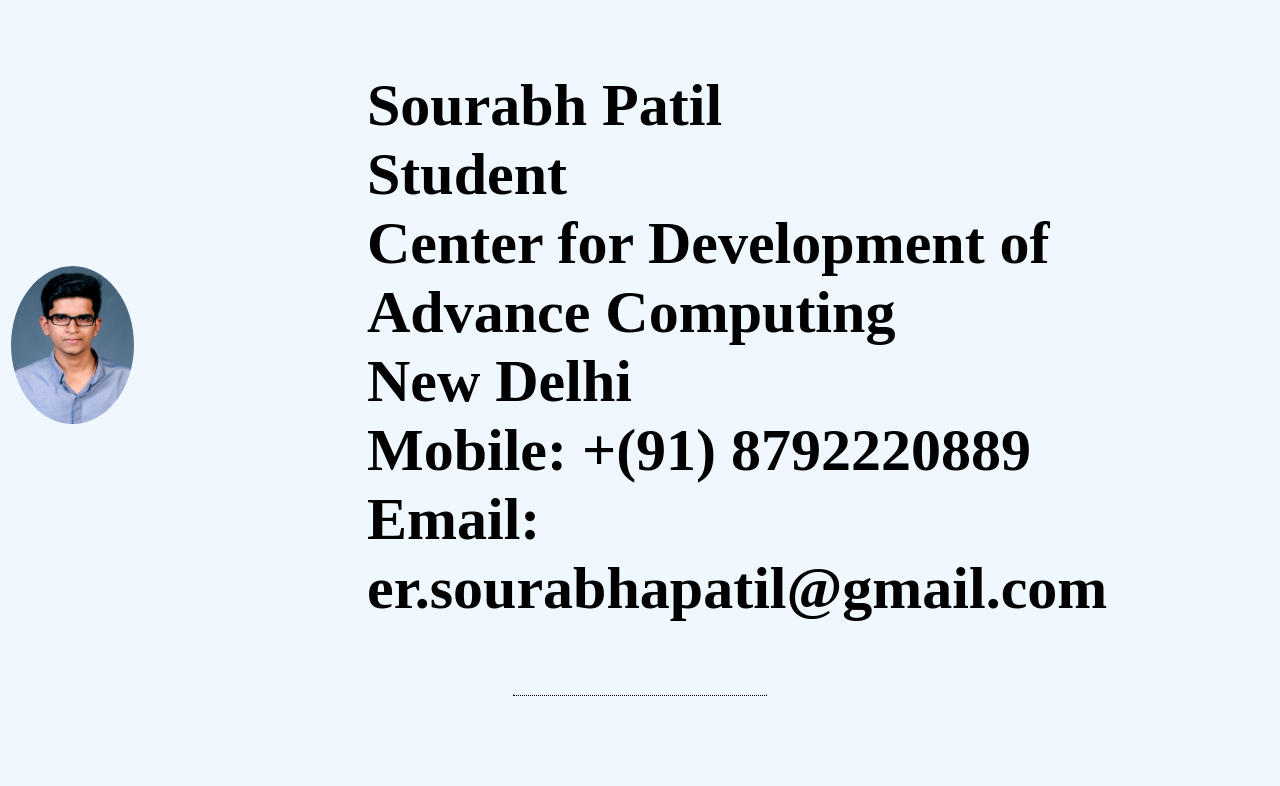
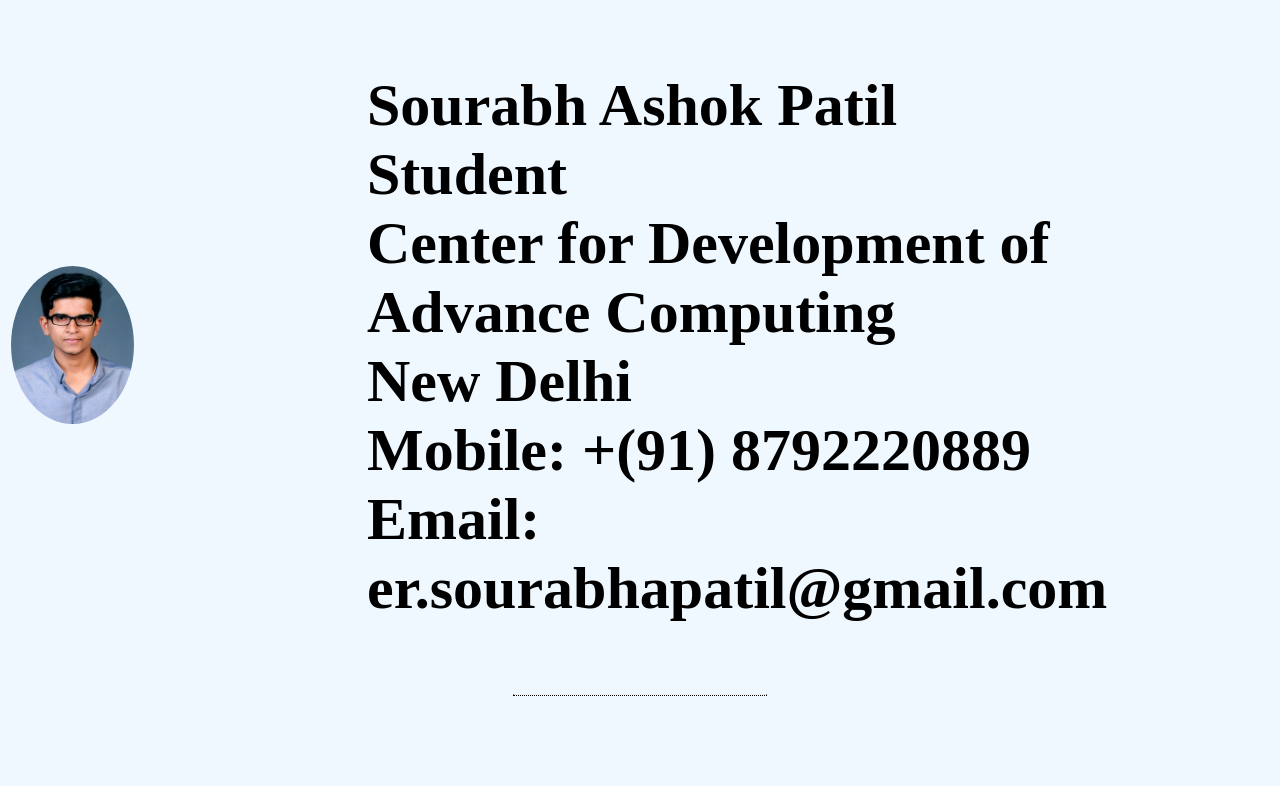
Before and after one commit to sourabh451/cv, a plain HTML site: page index.html in a window 1280 px wide. Shown: the top 786 px of the page. Drawn offline with Linux system fonts and the light colour scheme.

Commit message:
Update index.html

```diff
--- a/index.html
+++ b/index.html
@@ -17,7 +17,7 @@
         <td>
             <div class="signature">
                 <p>
-                    Sourabh Patil<br>
+                    Sourabh Ashok Patil<br>
                     Student<br>
                     Center for Development of Advance Computing<br>
                     New Delhi<br>
```
